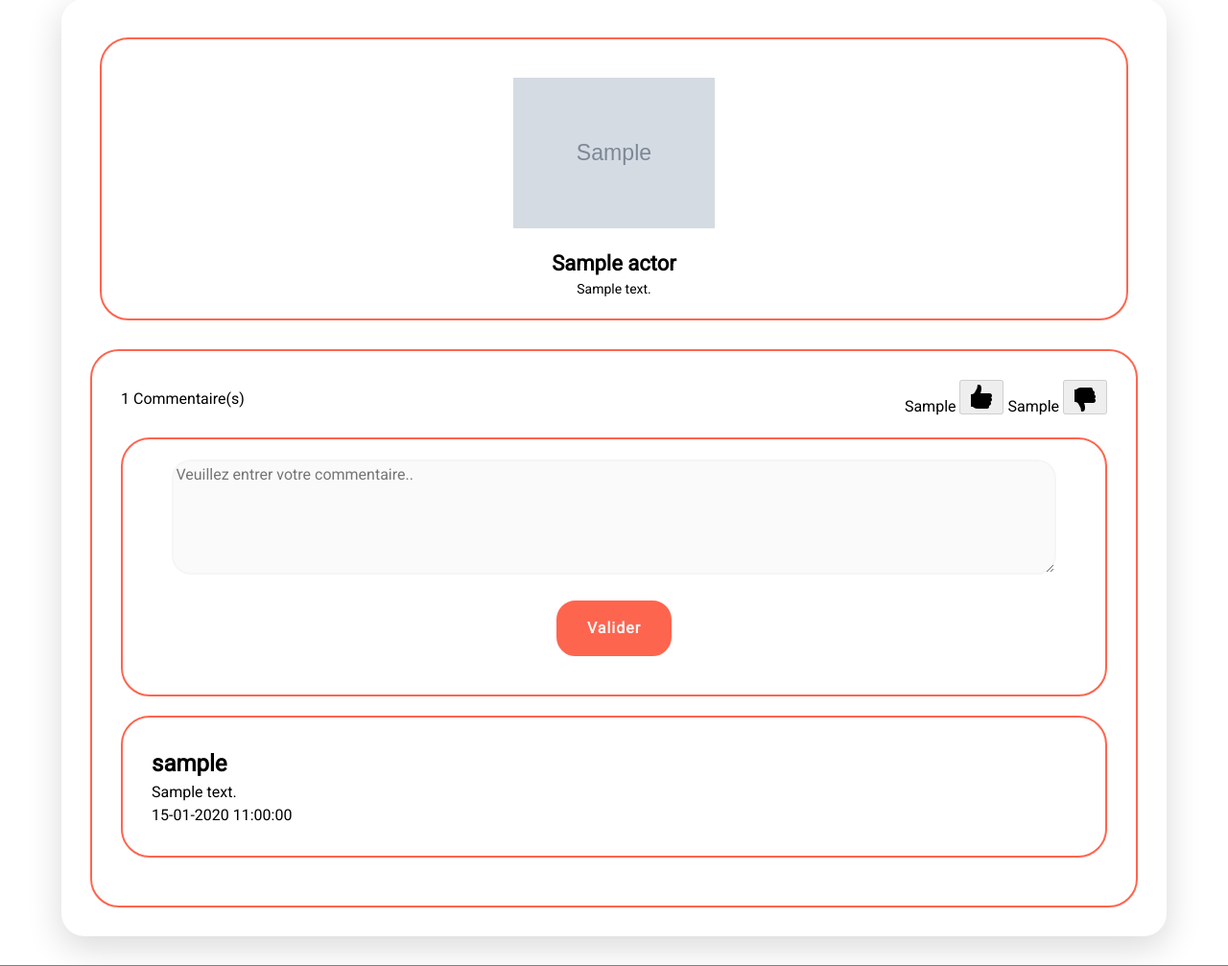
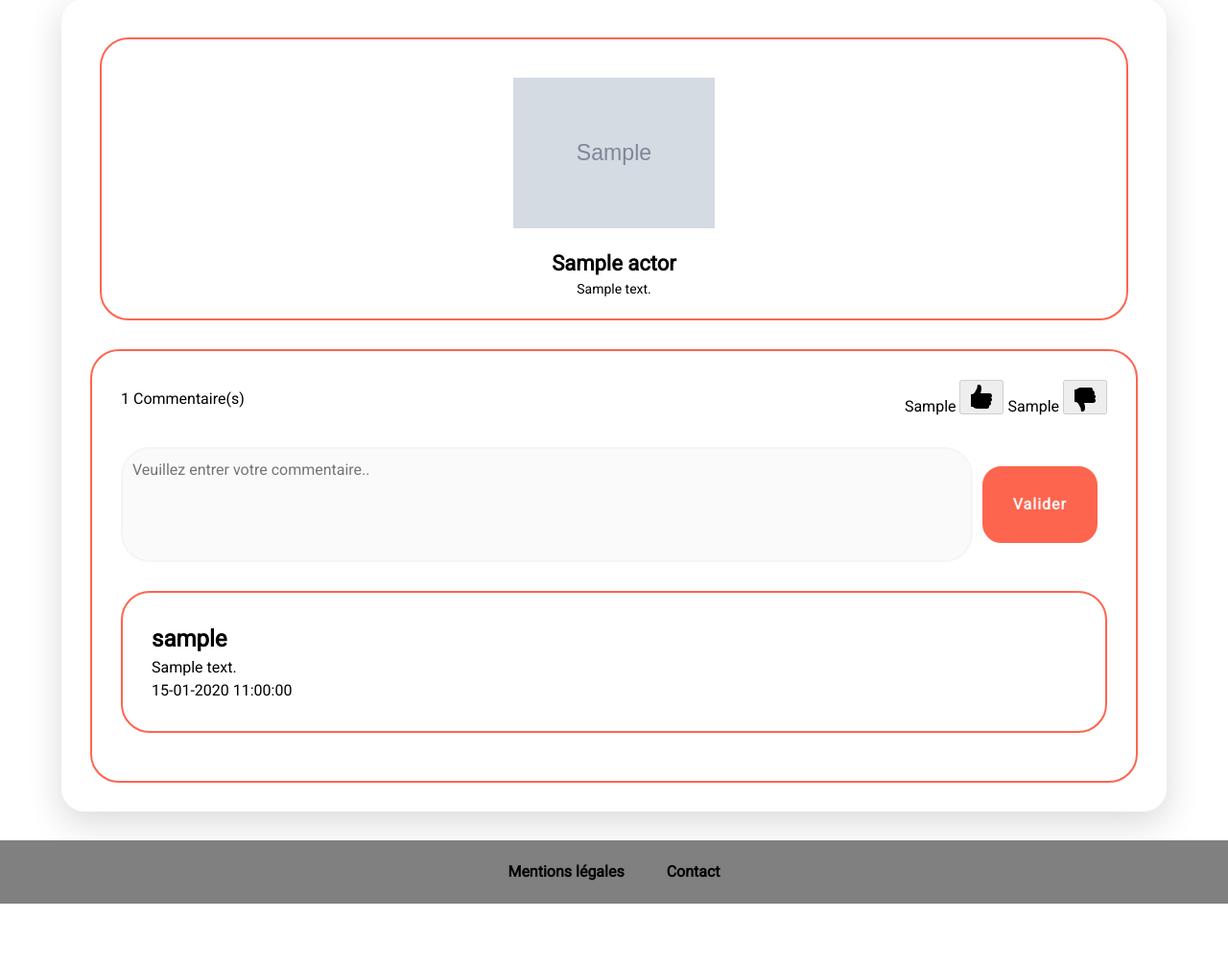
Before and after one commit to redha-boubakour/projet3, a PHP site: page /pageActeur.php?id=1 in a window 1280 px wide. Shown: the part 139-1146 px from the top of the page at 96% size. After the commit the page ends 1081 px from the top, so only its background shows below. Run offline with PHP 8.4, Linux system fonts and the light colour scheme; the visitor is signed in with stand-in values (Sample User, id 1); tables that the repository leaves empty or names only in its code hold one stand-in row (values such as "Sample post"); grey boxes marked "Sample" are stand-in pictures.

Commit message:
<refactor>(<ALL vers sql.php>)
<Style>(<ALL>)

```diff
--- a/connecte.php
+++ b/connecte.php
@@ -3,7 +3,6 @@ session_start();
 
 if (isset($_SESSION['username']) AND $_SESSION['firstname'] AND $_SESSION['lastname'] AND $_SESSION['id'])
 {
-
     require 'sql.php';
 
     $actorsinfo = getActors();
--- a/css/style.css
+++ b/css/style.css
@@ -31,7 +31,6 @@
     outline: none;
     border: 2px solid rgba(0, 0, 0, 0.02);
 }
-
 .inputs:focus {
     border: 2px solid rgba(0, 0, 0, 0.18) !important;
 }
@@ -51,7 +50,6 @@
     outline: none;
     border: 2px solid #fe654f;
 }
-
 .button:hover {
     color: #fe654f;
     background-color: white;
@@ -70,7 +68,6 @@ a {
     padding: 10px;
     margin: 10px 40px;
 }
-
 .error p {
     color: #cc0033;
     font-size: 13px;
@@ -112,7 +109,6 @@ footer a {
     font-size: 16px;
     color: black;
 }
-
 .nav_bar li {
     display: inline-block;
 }
@@ -120,7 +116,6 @@ footer a {
 .sub_menu {
     display: none;
 }
-
 .sub_menu li {
     border-bottom: 2px solid #fe654f;
 }
@@ -130,7 +125,6 @@ footer a {
     transition: all 0.5s ease 0s;
     color: #fe654f;
 }
-
 .nav_bar li:hover .sub_menu {
     background-color: white;
     display: flex;
@@ -153,16 +147,13 @@ footer a {
     border-radius: 1.5em;
     box-shadow: 0px 11px 35px 2px rgba(0, 0, 0, 0.14);
 }
-
 .modify h1 {
     text-align: center;
 }
-
 .modify .button {
     margin: 0;
     padding: 12px 20px;
 }
-
 .modify_info {
     display: flex;
     flex-direction: row;
@@ -271,11 +262,20 @@ footer a {
 }
 
 .new_comment {
-    border: #fe654f solid 2px;
     border-radius: 30px;
-    padding: 2% 5%;
     margin: 20px 0;
     text-align: center;
+}
+
+#new_comment_form {
+    display: flex;
+    flex-direction: row;
+    justify-content: space-around;
+    margin: 30px 0;
+}
+#new_comment_form textarea {
+    padding: 10px;
+    resize: none;
 }
 
 .comments {
@@ -289,7 +289,7 @@ footer a {
     color: rgb(38, 50, 56);
     background: rgba(136, 126, 126, 0.04);
     outline: none;
-    border-radius: 20px;
+    border-radius: 30px;
     border: 2px solid rgba(0, 0, 0, 0.02);
     width: 100%;
     height: 120px;
@@ -307,24 +307,35 @@ footer {
     justify-content: center;
     margin-top: 30px;
 }
-
 footer li {
     display: inline-block;
     padding: 5px 20px;
 }
-
 footer ul {
     padding: 0;
 }
-
 footer li a:hover {
     transition: all 0.5s ease 0s;
     color: #fe654f;
 }
 
+/* La version tablette */
+
+@media (max-width: 1000px) AND (min-width: 500px) {
+    .logo_partenaire {
+        max-width: 200px;
+        margin: 0;
+        padding: 0;
+    }
+
+    .partenaire {
+        margin: 20px 10px;
+    }
+}
+
 /* La version mobile */
 
-@media (max-width: 700px) {
+@media (max-width: 500px) {
     header {
         display: block;
         justify-content: center;
@@ -390,4 +401,8 @@ footer li a:hover {
         text-align: center;
         padding: 2% 5%;
     }
+
+    #new_comment_form {
+        flex-direction: column;
+    }
 }
--- a/index.php
+++ b/index.php
@@ -1,12 +1,11 @@
 <?php
 session_start();
 
-require 'sql.php';
-
 // Vérification de la validité des informations
-
 if(isset($_POST['connect']))
 {
+    require 'sql.php';
+
     $loginconnect = htmlspecialchars($_POST['login']);
     $passconnect = $_POST['pass'];
 
--- a/inscription.php
+++ b/inscription.php
@@ -1,11 +1,10 @@
 <?php
 
-require 'sql.php';
-
 /* Vérification de la validité des informations et création de compte */
-
 if(isset($_POST['registration']))
 {
+    require 'sql.php';
+
     $new_username = htmlspecialchars($_POST['new_username']);
     $new_email = htmlspecialchars($_POST['new_email']);
     $pass_hache = $_POST['new_password'];
--- a/nouveaumotdepasse.php
+++ b/nouveaumotdepasse.php
@@ -1,10 +1,10 @@
 <?php
 session_start();
 
-require 'sql.php';
-
 if(isset($_POST['modify']))
 {
+    require 'sql.php';
+
     $pass_hache = $_POST['new_password'];
     $pass_hache_conf = $_POST['new_password_conf'];
     $email = $_SESSION['email'];
@@ -15,7 +15,7 @@ if(isset($_POST['modify']))
         {
             $pass_hache = password_hash($pass_hache, PASSWORD_BCRYPT);
 
-            updatePass($email, $pass_hache);
+            updatePass($pass_hache, $email);
             header('Location: deconnexion.php');
             exit();
         }
--- a/pageActeur.php
+++ b/pageActeur.php
@@ -109,7 +109,7 @@ if (isset($_SESSION['username']) AND $_SESSION['firstname'] AND $_SESSION['lastn
         </div>
 
         <div class="new_comment">
-            <form method="post" class="form">
+            <form method="post" class="form" id="new_comment_form">
                 <textarea class="big_inputs" type="text" name="insert_comment" placeholder="Veuillez entrer votre commentaire.." cols="30" rows="10"></textarea>
                 <button type="submit" class="button" name="submit_comment_btn">Valider</button>
             </form>
```
Also changed, not shown: motdepasseoublie.php (+3 -5 lines), profile.php (+11 -52 lines), sql.php (+143 -76 lines).
